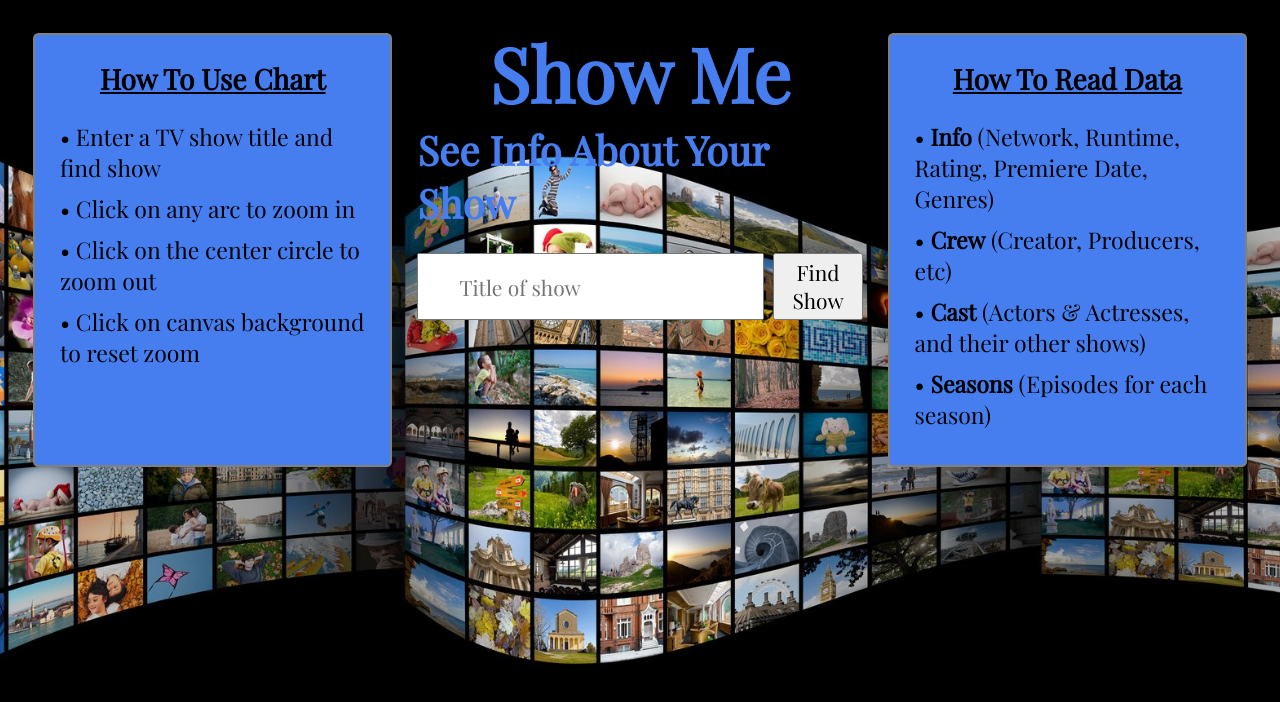
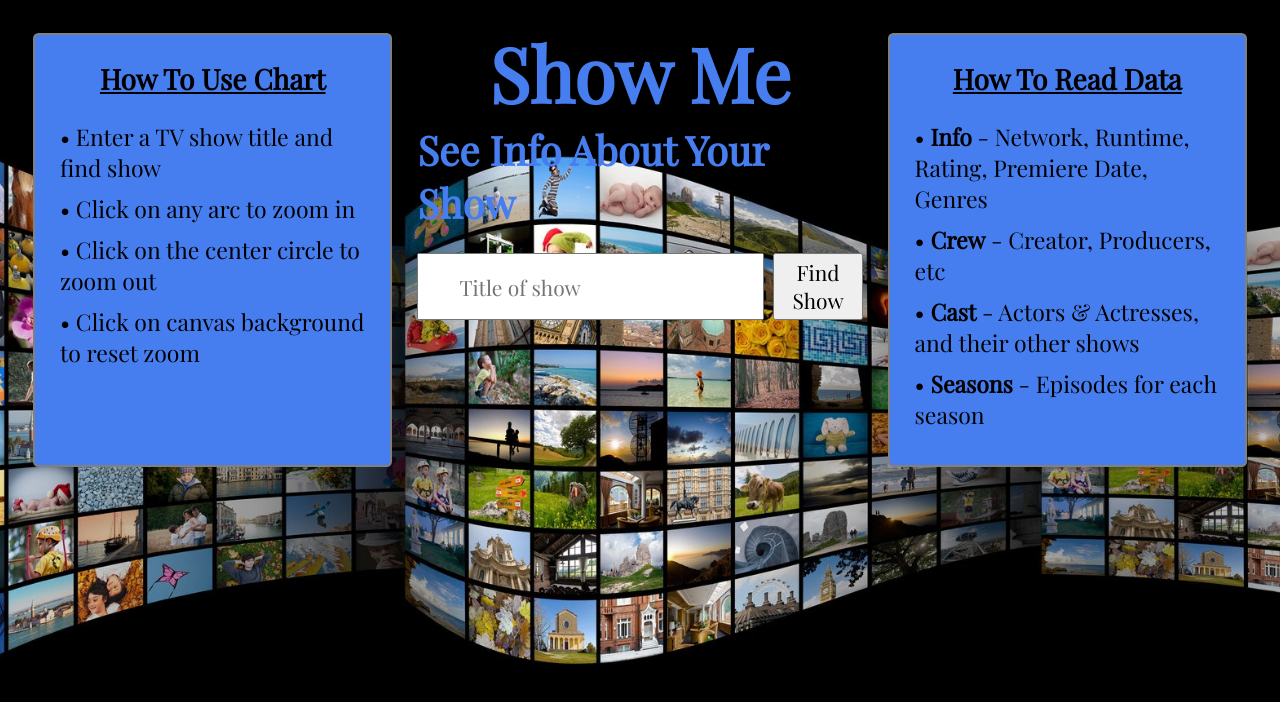
Before and after one commit to ivank710/Compare-Shows, a website built with webpack: page index.html in a window 1280 px wide. Built offline with nearby package versions, Linux system fonts and the light colour scheme.

Commit message:
Take out parens

```diff
--- a/index.html
+++ b/index.html
@@ -63,10 +63,10 @@
 
     <div class="directions-box">
       <strong class="directions">How To Read Data</strong> <br>
-      <div class="read">• <strong>Info</strong> (Network, Runtime, Rating, Premiere Date, Genres)</div>
-      <div class="read">• <strong>Crew</strong> (Creator, Producers, etc)</div>
-      <div class="read">• <strong>Cast</strong> (Actors & Actresses, and their other shows)</div>
-      <div class="read">• <strong>Seasons</strong> (Episodes for each season)</div>
+      <div class="read">• <strong>Info</strong> - Network, Runtime, Rating, Premiere Date, Genres</div>
+      <div class="read">• <strong>Crew</strong> - Creator, Producers, etc </div>
+      <div class="read">• <strong>Cast</strong> - Actors & Actresses, and their other shows </div>
+      <div class="read">• <strong>Seasons</strong> - Episodes for each season </div>
     </div>
   </div>
 
```
